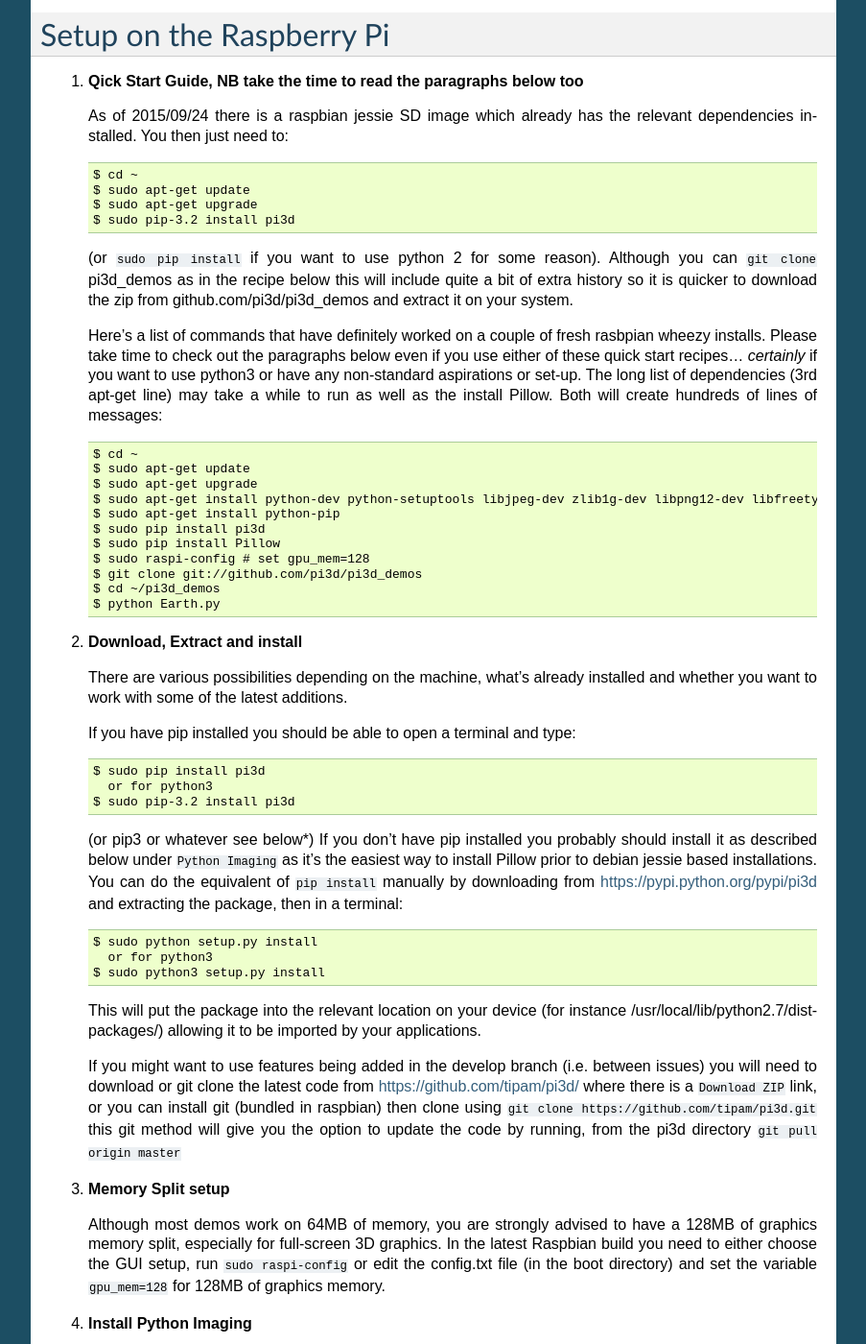
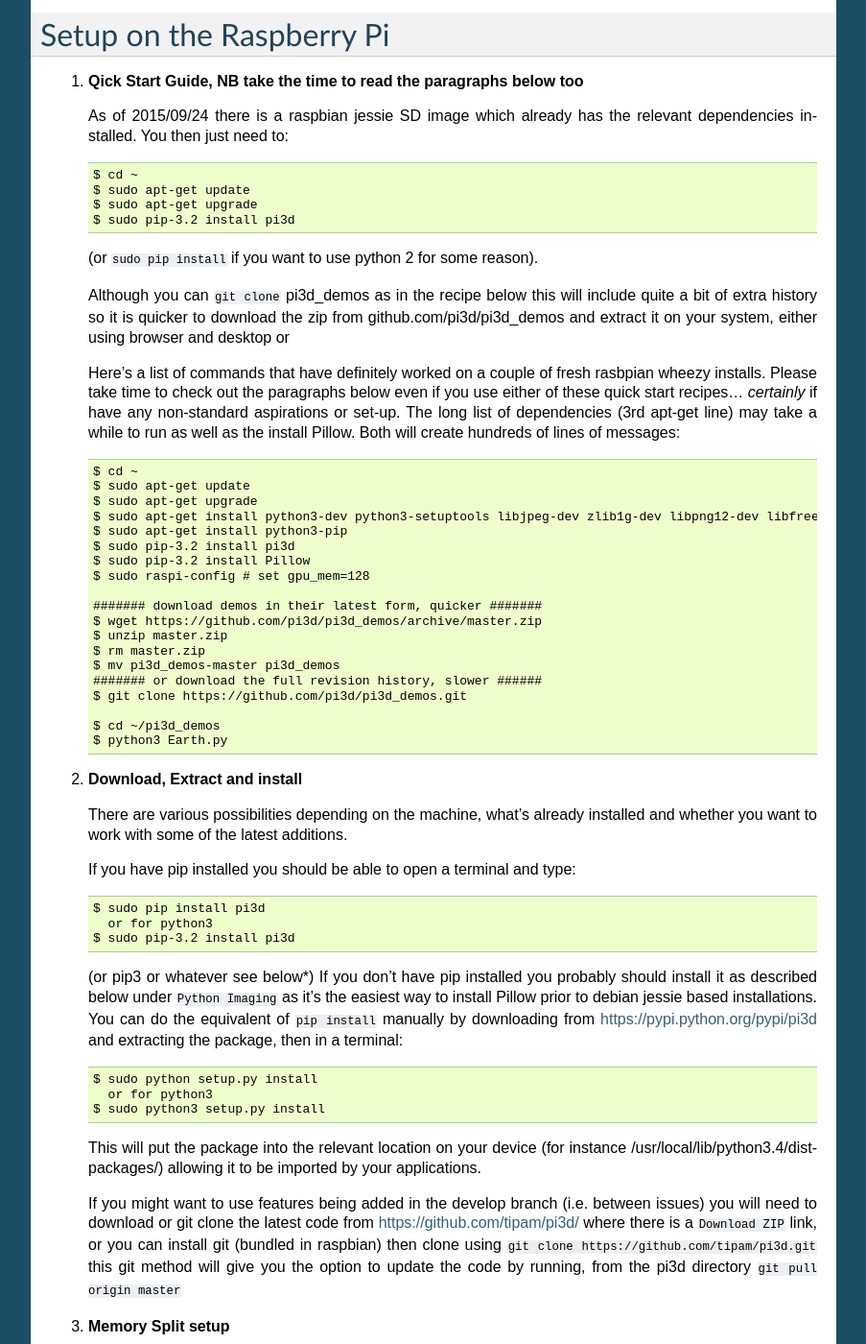
Before and after one commit to pi3d/pi3d.github.com, a Sphinx documentation site: the page built from sphinx/ReadMe.rst, in a window 1280 px wide and 1400 px high, scrolled down 5496 px. Shown: the whole window at 96% size, without its empty margins (198-1101 px from the left). Built offline with Sphinx 7.4.7, drawn with Linux system fonts in a browser that asks for light colours; some of the changed text lies outside the part shown.

Commit message:
more tidying up default to python3

```diff
--- a/sphinx/ReadMe.rst
+++ b/sphinx/ReadMe.rst
@@ -147,28 +147,38 @@ Setup on the Raspberry Pi
       $ sudo pip-3.2 install pi3d
 
     (or ``sudo pip install`` if you want to use python 2 for some reason).
+
     Although you can ``git clone`` pi3d_demos  as in the recipe below this
     will include quite a bit of extra history so it is quicker to download
-    the zip from github.com/pi3d/pi3d_demos and extract it on your system.
+    the zip from github.com/pi3d/pi3d_demos and extract it on your system,
+    either using browser and desktop or
 
     Here's a list of commands that have definitely worked on a couple of
     fresh rasbpian wheezy installs. Please take time to check out the paragraphs below
-    even if you use either of these quick start recipes... *certainly* if you want to
-    use python3 or have any non-standard aspirations or set-up. The long
+    even if you use either of these quick start recipes... *certainly* if
+    have any non-standard aspirations or set-up. The long
     list of dependencies (3rd apt-get line) may take a while to run as well
     as the install Pillow. Both will create hundreds of lines of messages::
 
       $ cd ~
       $ sudo apt-get update
       $ sudo apt-get upgrade
-      $ sudo apt-get install python-dev python-setuptools libjpeg-dev zlib1g-dev libpng12-dev libfreetype6-dev
-      $ sudo apt-get install python-pip
-      $ sudo pip install pi3d
-      $ sudo pip install Pillow
+      $ sudo apt-get install python3-dev python3-setuptools libjpeg-dev zlib1g-dev libpng12-dev libfreetype6-dev
+      $ sudo apt-get install python3-pip
+      $ sudo pip-3.2 install pi3d
+      $ sudo pip-3.2 install Pillow
       $ sudo raspi-config # set gpu_mem=128
-      $ git clone git://github.com/pi3d/pi3d_demos
+
+      ####### download demos in their latest form, quicker #######
+      $ wget https://github.com/pi3d/pi3d_demos/archive/master.zip
+      $ unzip master.zip
+      $ rm master.zip
+      $ mv pi3d_demos-master pi3d_demos
+      ####### or download the full revision history, slower ######
+      $ git clone https://github.com/pi3d/pi3d_demos.git
+
       $ cd ~/pi3d_demos
-      $ python Earth.py
+      $ python3 Earth.py
 
 #.  **Download, Extract and install**
 
@@ -195,7 +205,7 @@ Setup on the Raspberry Pi
 
     This will put the package into the
     relevant location on your device (for instance
-    /usr/local/lib/python2.7/dist-packages/) allowing it to be imported
+    /usr/local/lib/python3.4/dist-packages/) allowing it to be imported
     by your applications.
 
     If you might want to use features being added in the develop branch (i.e. between
@@ -246,13 +256,14 @@ Setup on the Raspberry Pi
       $ sudo apt-get install python-pip
       $ sudo pip install Pillow
 
-    (*on ubuntu ``pip3`` could be other names, google for help or search::
+    (*on ubuntu and jessie ``pip3`` should work, could be other names,
+    google for help or search::
 
       $ sudo find / -name pip*
 
     !) If had previously installed the old PIL:
     using ``$ sudo apt-get install python-imaging`` When you later switch
-    to Pillow you will need to ``sudo remove python-imaging`` first.
+    to Pillow you will need to ``sudo apt-get remove python-imaging`` first.
 
     To run on Arch linux you will need to install::
 
```
Also changed, not shown: ReadMe.rst (+23 -12 lines), 5 other files.
